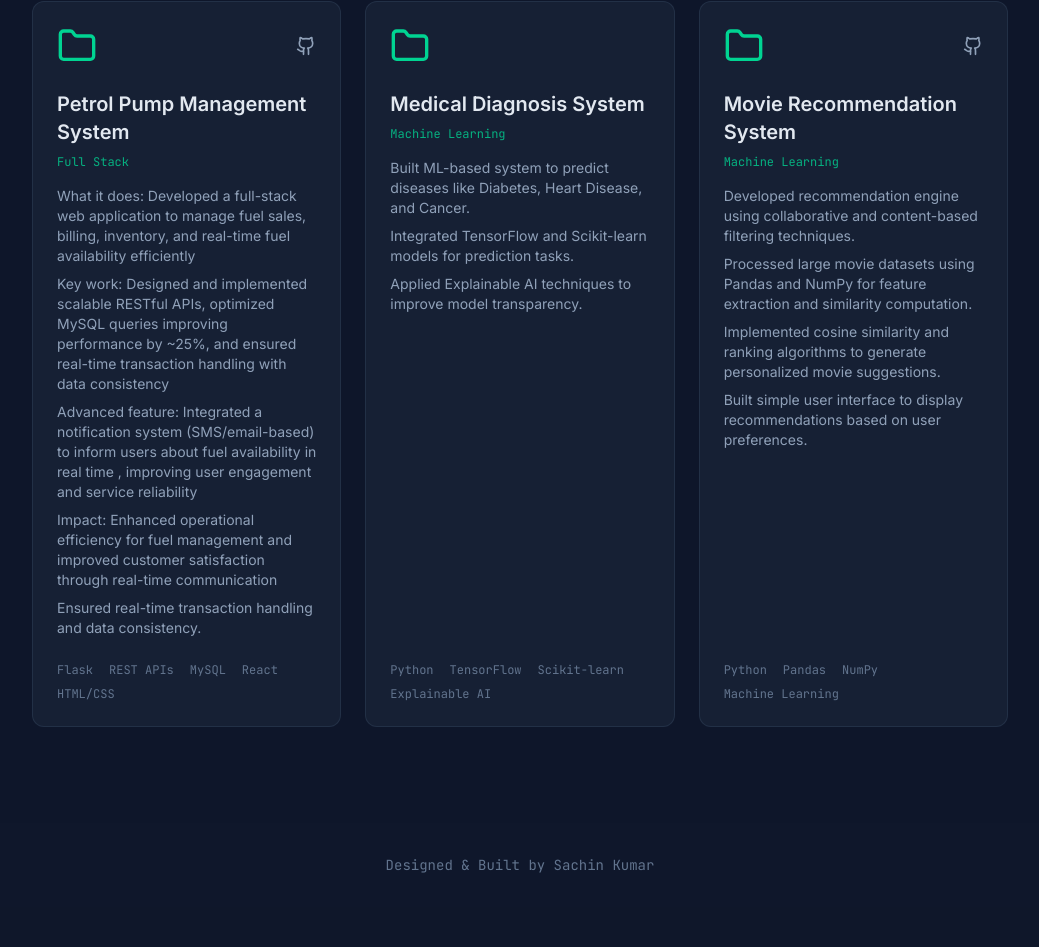
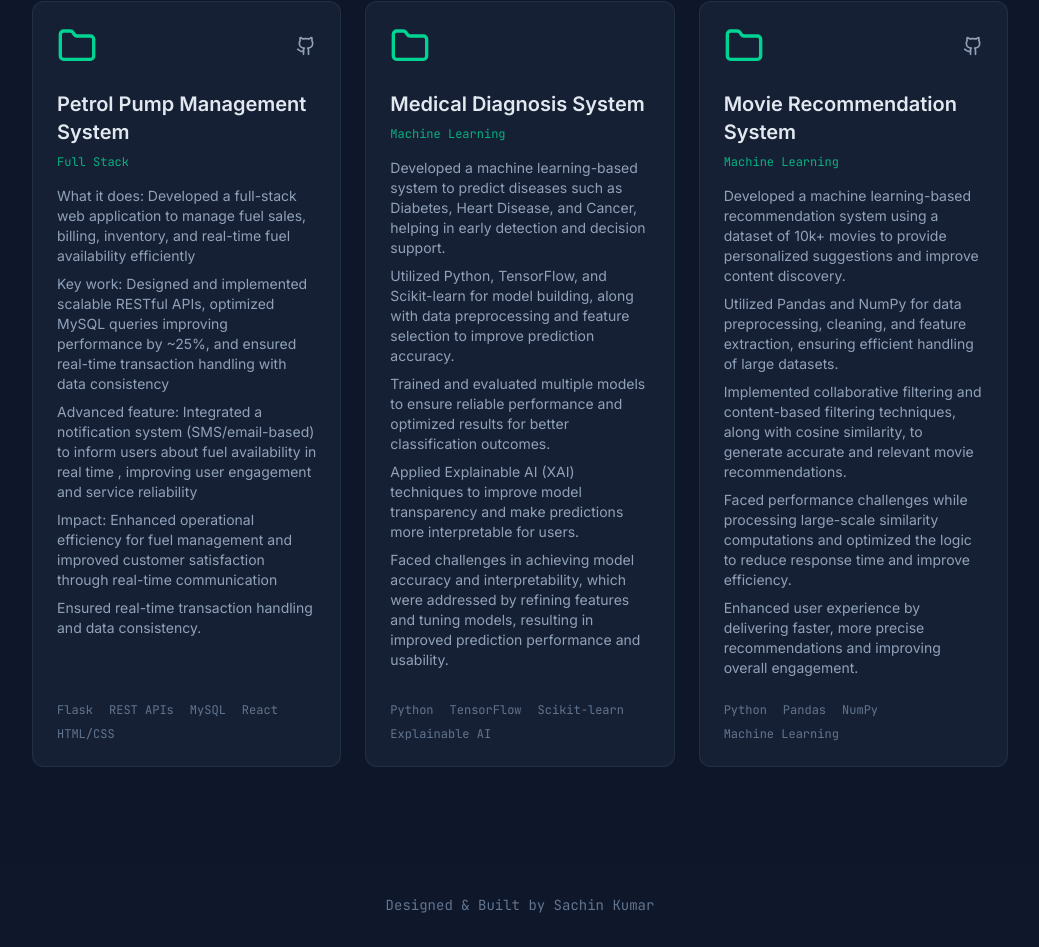
Before and after one commit to Sachin-Kumar02/sachin-portfolio, a React (Vite) app: page / in a window 1280 px wide. Shown: the part 3417-4364 px from the top of the page, without its empty margins (120-1159 px from the left). Before the commit the page ends 4324 px from the top, so only its background shows below. Built offline with nearby package versions, Linux system fonts and the light colour scheme.

Commit message:
Update data.ts

```diff
--- a/src/data.ts
+++ b/src/data.ts
@@ -65,9 +65,11 @@ export const portfolioData = {
       title: "Medical Diagnosis System",
       type: "Machine Learning",
       details: [
-        "Built ML-based system to predict diseases like Diabetes, Heart Disease, and Cancer.",
-        "Integrated TensorFlow and Scikit-learn models for prediction tasks.",
-        "Applied Explainable AI techniques to improve model transparency."
+        "Developed a machine learning-based system to predict diseases such as Diabetes, Heart Disease, and Cancer, helping in early detection and decision support.",
+        "Utilized Python, TensorFlow, and Scikit-learn for model building, along with data preprocessing and feature selection to improve prediction accuracy.",
+        "Trained and evaluated multiple models to ensure reliable performance and optimized results for better classification outcomes.",
+        "Applied Explainable AI (XAI) techniques to improve model transparency and make predictions more interpretable for users.",
+        "Faced challenges in achieving model accuracy and interpretability, which were addressed by refining features and tuning models, resulting in improved prediction performance and usability."
       ],
       tags: ["Python", "TensorFlow", "Scikit-learn", "Explainable AI"]
     },
@@ -76,11 +78,13 @@ export const portfolioData = {
       type: "Machine Learning",
       github: "https://github.com/Sachin-Kumar02/Recommendation-system-using-Machine-Learning",
       details: [
-        "Developed recommendation engine using collaborative and content-based filtering techniques.",
-        "Processed large movie datasets using Pandas and NumPy for feature extraction and similarity computation.",
-        "Implemented cosine similarity and ranking algorithms to generate personalized movie suggestions.",
-        "Built simple user interface to display recommendations based on user preferences."
+        "Developed a machine learning-based recommendation system using a dataset of 10k+ movies to provide personalized suggestions and improve content discovery.",
+        "Utilized Pandas and NumPy for data preprocessing, cleaning, and feature extraction, ensuring efficient handling of large datasets.",
+        "Implemented collaborative filtering and content-based filtering techniques, along with cosine similarity, to generate accurate and relevant movie recommendations.",
+        "Faced performance challenges while processing large-scale similarity computations and optimized the logic to reduce response time and improve efficiency.",
+        "Enhanced user experience by delivering faster, more precise recommendations and improving overall engagement."
       ],
+
       tags: ["Python", "Pandas", "NumPy", "Machine Learning"]
     }
   ],
```
